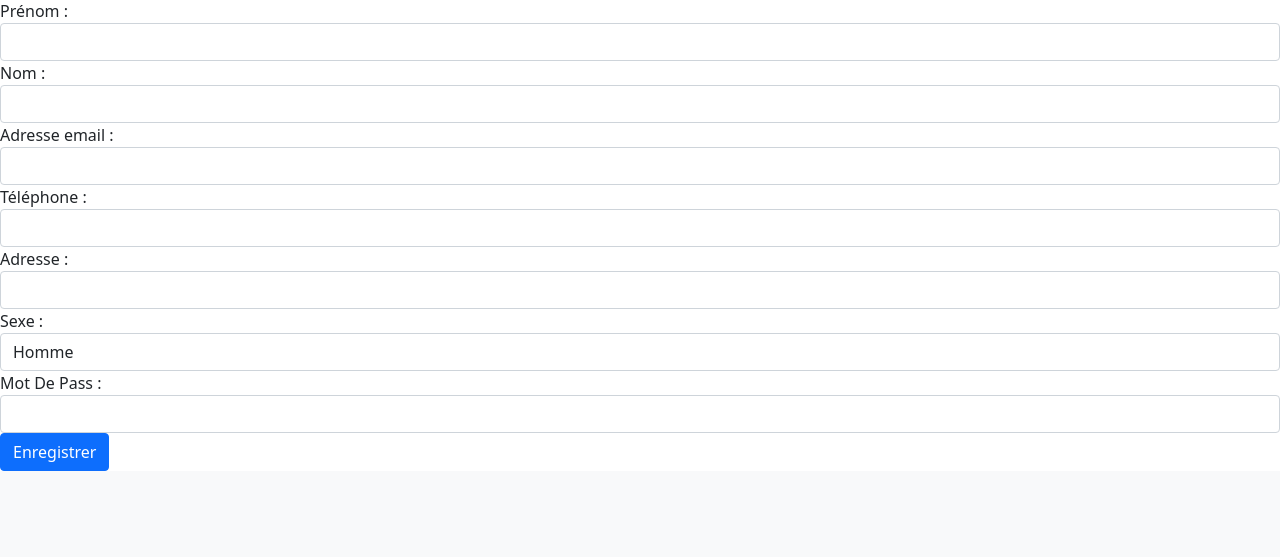
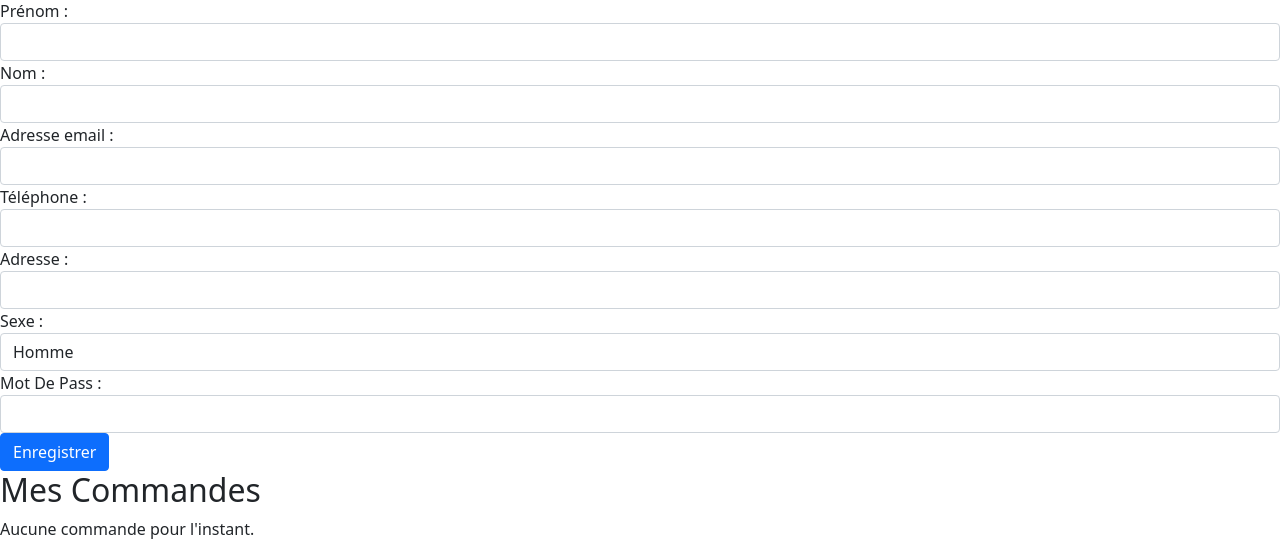
Before and after one commit to RyanSifi/LibrairieDuLys, a Symfony app: template templates/profil/profil.html.twig in a window 1280 px wide. Shown: the part 409-966 px from the top of the page. Before the commit the page ends 880 px from the top, so only its background shows below. Run offline with Twig, Linux system fonts and the light colour scheme; the template is opened without the code that fills it, so the values that code supplies are empty; some libraries are stand-ins or nearby versions.

Commit message:
profile_commande

```diff
--- a/templates/profil/profil.html.twig
+++ b/templates/profil/profil.html.twig
@@ -40,4 +40,14 @@
         </div>
         <button type="submit" class="btn btn-primary">Enregistrer</button>
     </form>
+    <h2>Mes Commandes</h2>
+    {% if commandes is empty %}
+        <p>Aucune commande pour l'instant.</p>
+    {% else %}
+        <ul>
+            {% for commande in commandes %}
+                <li>Commande du {{ commande.date|date('d/m/Y') }} pour le livre "{{ commande.bookid }}" ({{ commande.status }})</li>
+            {% endfor %}
+        </ul>
+    {% endif %}
 {% endblock %}
```
Also changed, not shown: src/Controller/RegistrationController.php (+5 -2 lines).
